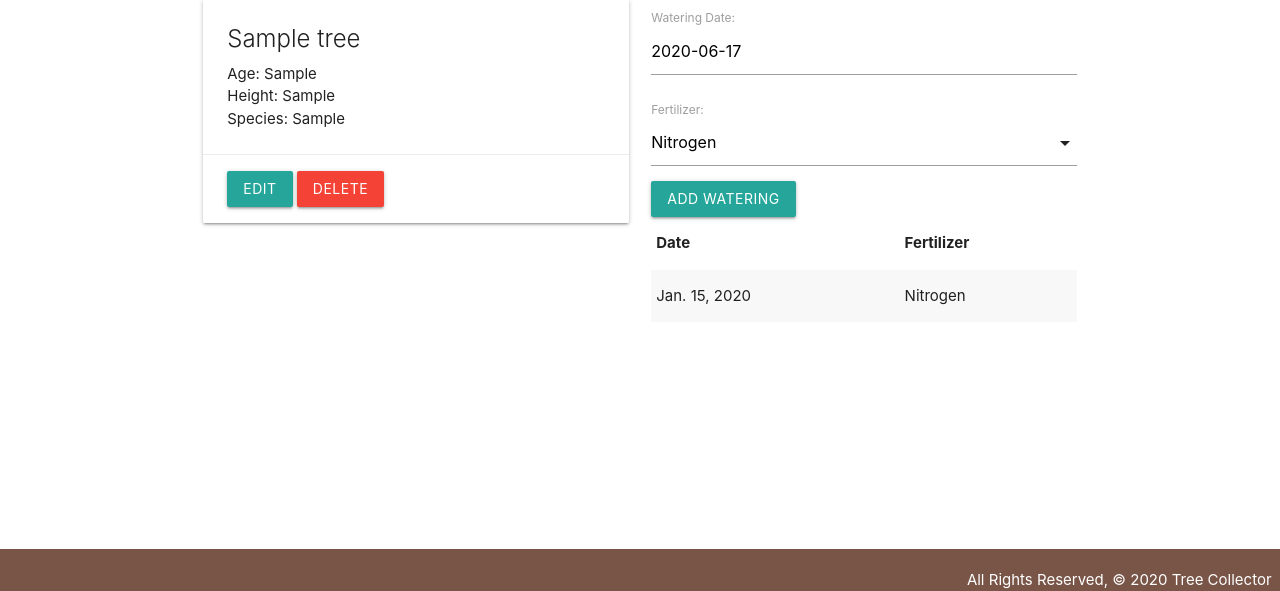
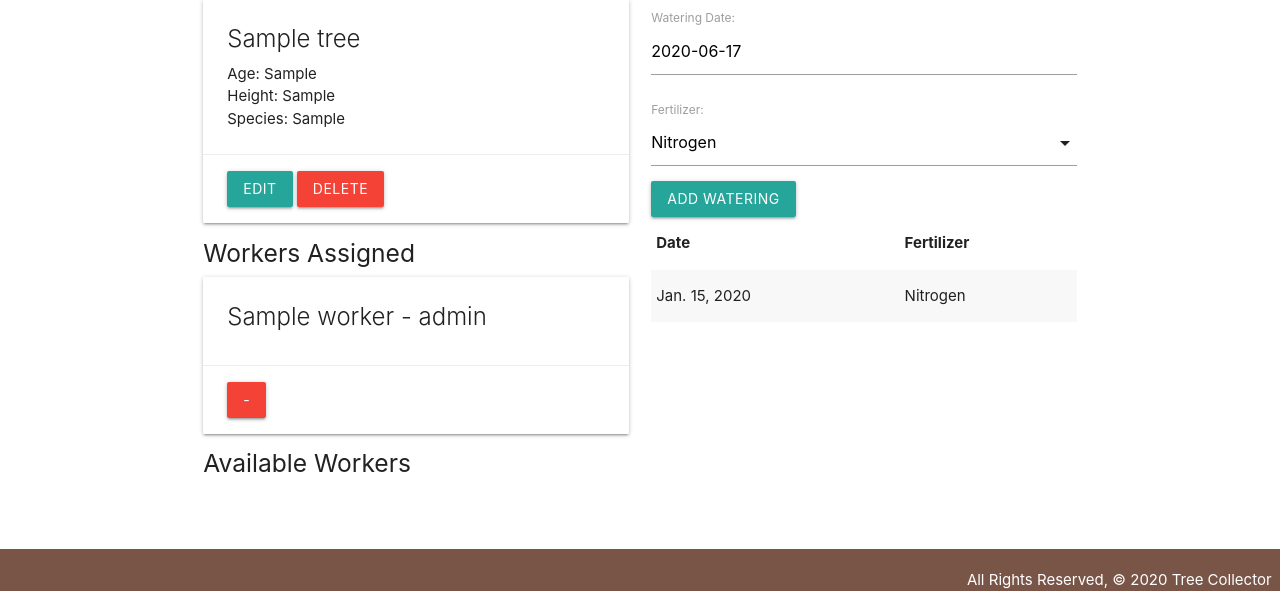
Before and after one commit to ziggi24/tree_collector, a Django app: page /trees/1/ in a window 1280 px wide. Shown: the part 209-800 px from the top of the page. Run offline with Django 3.2, Linux system fonts and the light colour scheme; tables that the repository leaves empty hold one stand-in row (values such as "Sample post").

Commit message:
added workers

```diff
--- a/main_app/admin.py
+++ b/main_app/admin.py
@@ -1,6 +1,7 @@
 from django.contrib import admin
-from .models import Tree, Watering
+from .models import Tree, Watering, Worker
 
 # Register your models here.
 admin.site.register(Tree)
 admin.site.register(Watering)
+admin.site.register(Worker)
--- a/main_app/models.py
+++ b/main_app/models.py
@@ -1,12 +1,20 @@
 from django.db import models
 
 # Create your models here.
+
+class Worker(models.Model):
+  name = models.CharField(max_length=40)
+  role = models.CharField(max_length=40)
+
+  def __str__(self):
+    return f'{self.name} the {self.role}'
 
 class Tree(models.Model):
   name = models.CharField(max_length=100)
   age = models.CharField(max_length=100)
   height = models.CharField(max_length=100)
   species = models.CharField(max_length=100)
+  workers = models.ManyToManyField(Worker)
 
   def __str__(self):
     return f"{self.name} the {self.species}"
--- a/main_app/templates/trees/show.html
+++ b/main_app/templates/trees/show.html
@@ -16,6 +16,39 @@
         <a href="{%url 'delete' tree.id %}" class="btn red">Delete</a>
       </div>
     </div>
+    <h5>Workers Assigned</h5>
+    {% if tree.workers.count %}
+    {% for worker in tree.workers.all %}
+    <div class="card">
+      <div class="card-content">
+        <span class='card-title'>{{worker.name}} - {{worker.role}}</span>
+      </div>
+      <div class="card-action">
+        <a href="{% url 'deassoc_worker' tree.id worker.id%}" class='btn red'>-</a>
+      </div>
+    </div>
+    {% endfor %}
+
+    {% else %}
+    <p>No workers assigned to this tree</p>
+    {% endif %}
+
+    <h5>Available Workers</h5>
+    {% if workers.count %}
+    {% for worker in workers.all%}
+    <div class="card">
+      <div class="card-content">
+        <span class="card-title">{{worker.name}}</span>
+        <p>{{worker.role}}</p>
+      </div>
+      <div class="card-action">
+        <a href="{% url 'assoc_worker' tree.id worker.id%}" class='btn'>+</a>
+      </div>
+    </div>
+    {% endfor %}
+    {% else %}
+
+    {% endif %}
   </div>
   <div class="col s6">
     <form action="{% url 'add_watering' tree.id%}" method='POST'>
--- a/main_app/urls.py
+++ b/main_app/urls.py
@@ -8,5 +8,7 @@ urlpatterns = [
   path('trees/<int:tree_id>/', views.trees_detail, name='detail'),
   path('trees/<int:tree_id>/delete', views.trees_delete, name='delete'),
   path('trees/<int:tree_id>/edit', views.trees_edit, name='edit'),
-  path('trees/<int:tree_id>/add_watering', views.add_watering, name='add_watering')
+  path('trees/<int:tree_id>/add_watering', views.add_watering, name='add_watering'),
+  path('trees/<int:tree_id>/assoc_worker/<int:worker_id>', views.assoc_worker, name='assoc_worker'),
+  path('trees/<int:tree_id>/deassoc_worker/<int:worker_id>', views.deassoc_worker, name='deassoc_worker'),
 ]
--- a/main_app/views.py
+++ b/main_app/views.py
@@ -1,6 +1,6 @@
 from django.shortcuts import render, redirect
 from django.http import HttpResponse
-from .models import Tree
+from .models import Tree, Worker
 from .forms import Tree_Form, Watering_Form
 
 # Create your views here.
@@ -25,8 +25,9 @@ def trees_index(request):
 
 def trees_detail(request, tree_id):
   tree = Tree.objects.get(id=tree_id)
+  available_workers = Worker.objects.exclude(id__in=tree.workers.all().values_list('id'))
   watering_form = Watering_Form()
-  context = {'tree': tree, 'watering_form': watering_form}
+  context = {'tree': tree, 'watering_form': watering_form, 'workers': available_workers}
   return render(request, 'trees/show.html', context)
 
 def trees_edit(request, tree_id):
@@ -52,3 +53,11 @@ def add_watering(request, tree_id):
     new_watering.tree_id = tree_id
     new_watering.save()
   return redirect('detail', tree_id=tree_id)
+
+def assoc_worker(request, tree_id, worker_id):
+  Tree.objects.get(id=tree_id).workers.add(worker_id)
+  return redirect('detail', tree_id=tree_id)
+
+def deassoc_worker(request, tree_id, worker_id):
+  Tree.objects.get(id=tree_id).workers.remove(worker_id)
+  return redirect('detail', tree_id=tree_id)
```
Also changed, not shown: main_app/migrations/0003_auto_20200617_1618.py (added).
